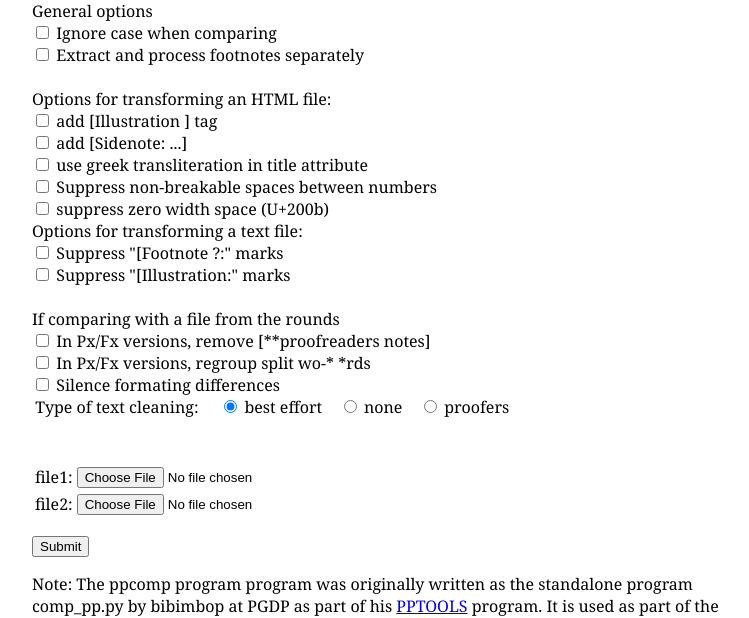
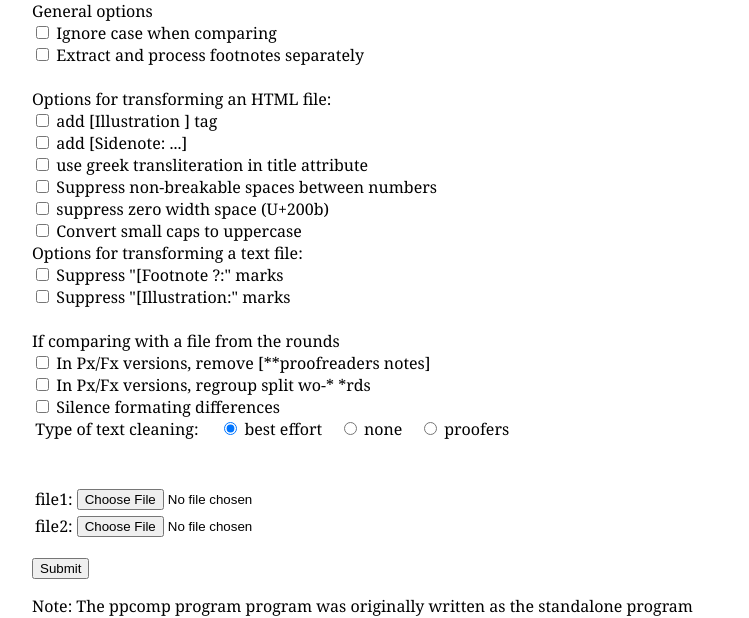
Before and after one commit to DistributedProofreaders/ppwb, a PHP site: page /ppcomp.php in a window 1280 px wide. Shown: the part 190-808 px from the top of the page, without its empty margins (258-1007 px from the left). Run offline with PHP 8.4, Linux system fonts and the light colour scheme; some libraries are stand-ins or nearby versions.

Commit message:
Add option to convert smcap to uppercase

```diff
--- a/ppcomp-action.php
+++ b/ppcomp-action.php
@@ -38,6 +38,10 @@ foreach($available_boolean_options as $option) {
     if(isset($_POST[$option])) {
         $options[] = "--$option";
     }
+}
+
+if(isset($_POST['css-smcap'])){
+    $options[] = "--css-smcap U";
 }
 
 if(isset($_POST['txt-cleanup-type'])){
--- a/ppcomp.php
+++ b/ppcomp.php
@@ -43,6 +43,9 @@ or views the results file.</p>
 
 <input type="checkbox" name="ignore-0-space" value="No" id="ignore-0-space">
 <label for="ignore-0-space">suppress zero width space (U+200b)</label><br>
+
+<input type="checkbox" name=css-smcap" value="No" id="css-smcap">
+<label for="css-smcap">Convert small caps to uppercase</label><br>
 
 <!--
 <input type="checkbox" name="bold-replace" value="No" id="bold-replace">
```
